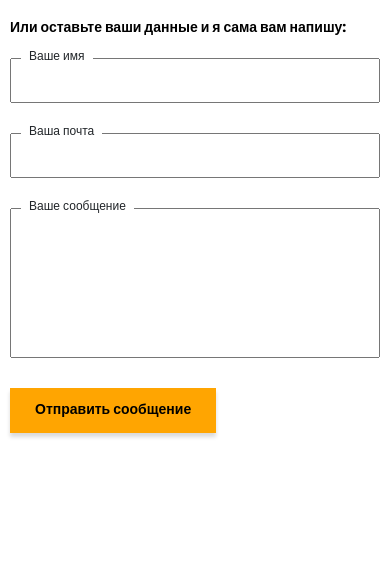
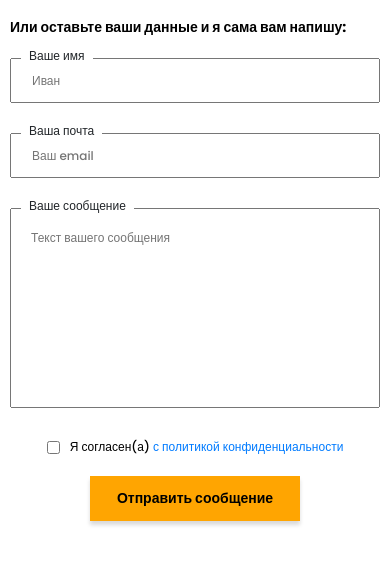
Before and after one commit to Studdnet/maket-portfolio-Petrichenko, a website: page src/index.html in a window 390 px wide. Shown: the part 8203-8766 px from the top of the page. Before the commit the page ends 8676 px from the top, so only its background shows below. Drawn offline with nearby package versions, Linux system fonts and the light colour scheme; files that its build step writes are made by us from their sources; files whose address does not match are found by name.

Commit message:
section {contacts}: add private policy checkbox

```diff
--- a/src/index.html
+++ b/src/index.html
@@ -539,18 +539,24 @@
 					<div class="title title_fz14 contacts__text">Или оставьте ваши данные и я сама вам напишу:</div>
 					<form action="#" class="contacts__form">
 						<div class="contacts__input">
-							<input id="name" name="name" type="text">
+							<input required id="name" placeholder="Иван" name="name" type="text">
 							<label for="name">Ваше имя</label>
 						</div>
 						<div class="contacts__input">
-							<input id="email" name="email" type="email">
+							<input required id="email" placeholder="Ваш email" name="email" type="email">
 							<label for="email">Ваша почта</label>
 						</div>
 						<div class="contacts__textarea">
-							<textarea name="text" id="text"></textarea>
+							<textarea placeholder="Текст вашего сообщения" name="text" id="text"></textarea>
 							<label for="text">Ваше сообщение</label>
 						</div>
-						<div><button class="btn contacts__btn">Отправить сообщение</button></di>
+						<div class="contacts__triggers">
+							<button class="btn contacts__btn">Отправить сообщение</button>
+							<div class="contacts__policy">
+								<input required type="checkbox">
+							<span>Я согласен(а) <a href="#">с политикой конфиденциальности</a></span>
+							</div>
+						</div>
 					</form>
 				</div>
 			</div>
--- a/src/sass/blocks/_contacts.scss
+++ b/src/sass/blocks/_contacts.scss
@@ -47,6 +47,7 @@
 		svg {
 			max-width: 100%;
 			transition: all 0.3s ease 0s;
+
 			&:hover {
 				path {
 					fill: $main-color;
@@ -62,7 +63,8 @@
 	&__form {
 		margin-top: 20px;
 		display: grid;
-		grid-template: 45px 190px 45px / repeat(2, 280px);
+		grid-template: 45px 200px 45px / repeat(2, minmax(280px, auto));
+		grid-auto-rows: 45px;
 		justify-content: space-between;
 		row-gap: 30px;
 
@@ -76,6 +78,25 @@
 			margin-bottom: 0;
 			top: -11px;
 			left: 11px;
+		}
+	}
+
+	&__triggers {
+		grid-column: 1/3;
+		display: grid;
+		grid-template-columns: repeat(2, auto);
+		align-items: center;
+		justify-content: space-between;
+		column-gap: 10px;
+	}
+
+	&__policy {
+		font-size: 12px;
+		line-height: 18px;
+		color: $black;
+
+		input {
+			margin-right: 10px;
 		}
 	}
 
@@ -107,7 +128,6 @@
 
 	&__btn {
 		border: none;
-		margin-top: 10px;
 		transition: all 0.3s ease 0s;
 		font-weight: 700;
 		font-size: 14px;
--- a/src/sass/blocks/_media.scss
+++ b/src/sass/blocks/_media.scss
@@ -215,16 +215,31 @@
 
 	.contacts {
 		&__wrapper {
-			grid-template-columns: 300px auto;
-			column-gap: 10px;
+			grid-template-columns: 320px auto;
+			column-gap: 20px;
 		}
 
 		&__form {
-			grid-template: 45px 45px 150px/repeat(auto-fit, minmax(200px, 100%));
+			grid-template: 45px 45px 200px / repeat(auto-fit, minmax(100%, auto));
+			grid-auto-rows: 45px;
+		}
+
+		&__input {
+			grid-column: 1;
+		}
+
+		&__btn {
+			width: 180px;
+			padding: 0px;
+			font-size: 14px;
 		}
 
 		&__textarea {
 			grid-column: 1;
+		}
+
+		&__triggers {
+			column-gap: 15px;
 		}
 	}
 }
@@ -288,12 +303,19 @@
 	.contacts {
 		padding-top: 80px;
 		padding-bottom: 40px;
+
 		&__wrapper {
 			grid-template-columns: minmax(250px, 100%);
 		}
 
 		&__photo {
 			display: none;
+		}
+
+		&__btn {
+			width: 210px;
+			padding: 0px;
+			font-size: 14px;
 		}
 	}
 }
@@ -384,6 +406,7 @@
 
 	.portfolio {
 		padding-top: 40px;
+
 		&__wrapper {
 			grid-template: repeat(2, 280px)/repeat(auto-fill, 280px);
 		}
@@ -395,5 +418,21 @@
 
 	.contacts {
 		padding-top: 40px;
+		padding-bottom: 80px;
+		&__triggers {
+			grid-template-columns: 1fr;
+			row-gap: 20px;
+		}
+
+		&__btn {
+			margin: 0 auto;
+		}
+
+		&__policy {
+			grid-row: 1;
+			display: flex;
+			margin: 0 auto;
+			align-items: center;
+		}
 	}
 }
```
Also changed, not shown: dist/css/style.min.css, dist/index.html.
